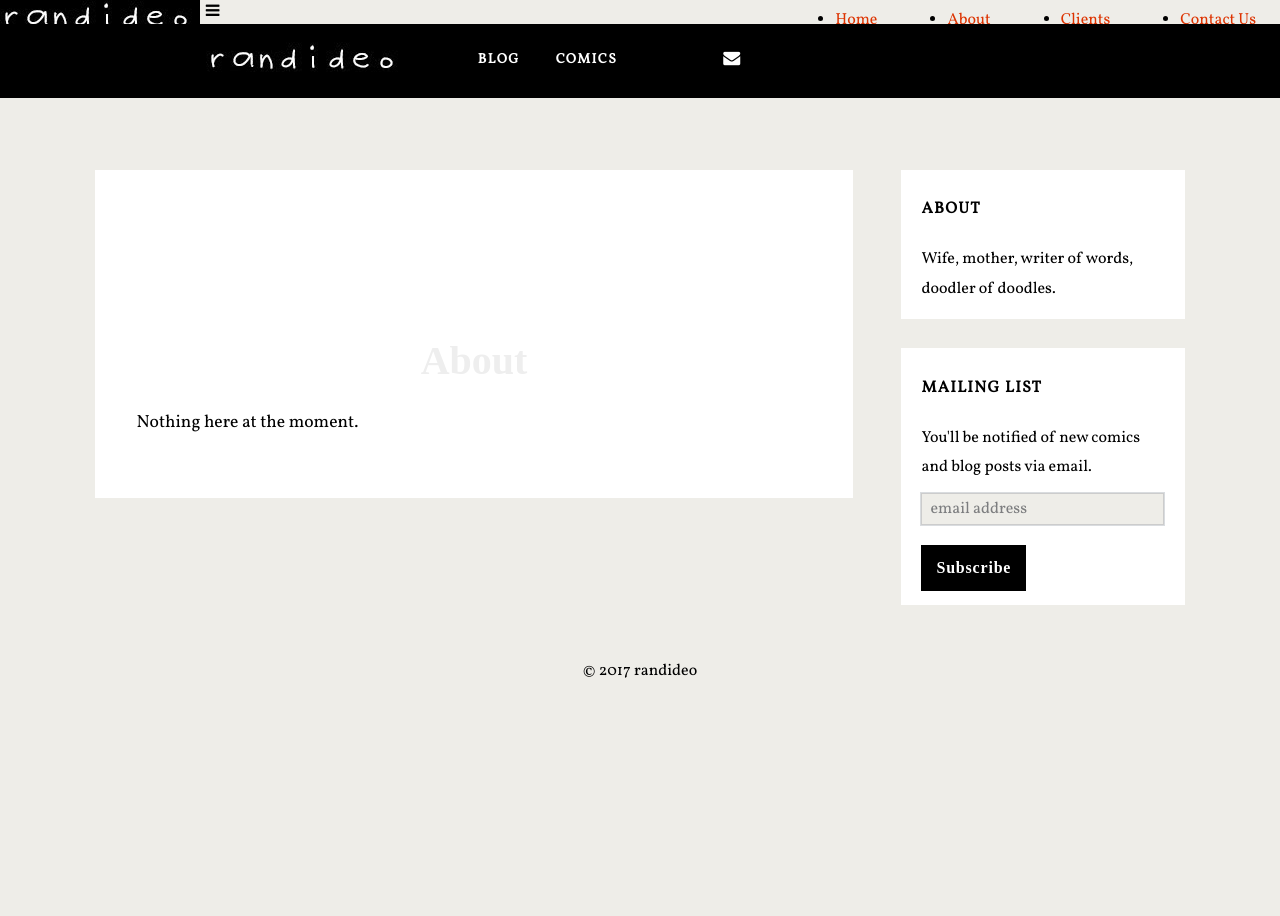
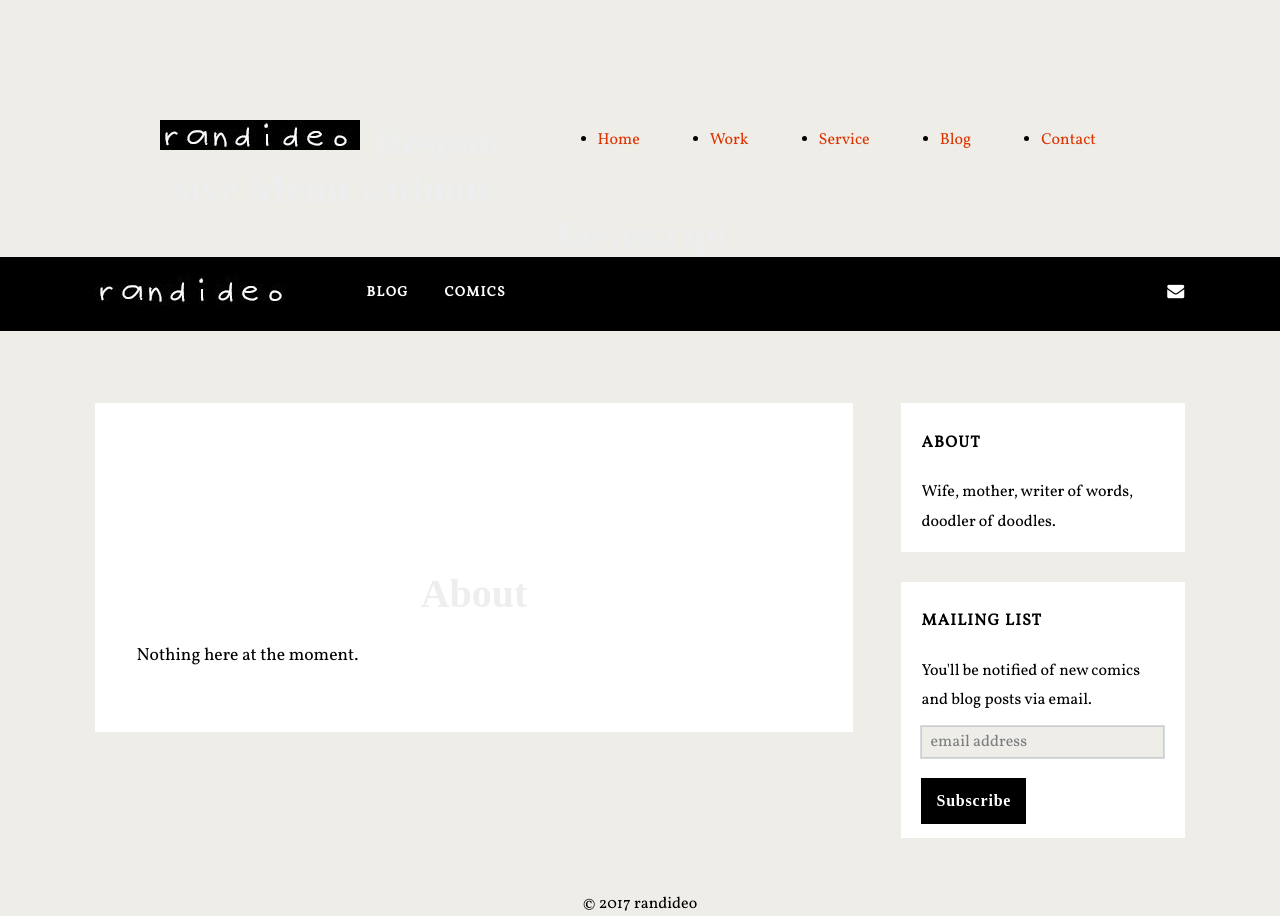
Before and after one commit to randideo/randideo.github.io, a Jekyll site: the page built from about.md, in a window 1280 px wide. Built offline with Jekyll 4.4.1, drawn with Linux system fonts in a browser that asks for light colours; nearby versions of some CDN libraries; some web fonts are replaced; comment, search, counter and statistics services are not loaded.

Commit message:
Create header.html

```diff
--- a/_includes/header.html
+++ b/_includes/header.html
@@ -178,25 +178,32 @@
 </head>
 <body>
 
-	<header id="site-headernbt">
-  <div id="header-content">
-    <div id="title-infonbt">
-     <a href='http://randideo.com/backup' style='display: block'><img alt='randideo' class='site-title' height='30px;' id='Header1_' src='https://randideo.com/imgs/randideo_logo.jpg' style='display: block;padding-left:0px;padding-top:0px;' width='200px; '/>
+	<header>
+  <div class="inner">
+    <nav>
+      <a href='http://randideo.com/backup' style='display: block' class="logo">
+
+<img alt='randideo' class='site-title' height='30px;' id='Header1_' src='https://randideo.com/imgs/randideo_logo.jpg' style='display: block;padding-left:0px;padding-top:0px;' width='200px; '/>
 </a>
-    </div>
-    <nav id="header-nav" role="navigation">
-      <ul class="nav">
+      <input type="checkbox" id="nav" /><label for="nav"></label>
+      <ul>
         <li><a href="#">Home</a></li>
-        <li><a href="#">About</a></li>
-        <li><a href="#">Clients</a></li>
-        <li><a href="#">Contact Us</a></li>
+        <li>
+          <a href="#">Work</a>
+          <ul>
+            <li><a href="#">Web</a></li>
+            <li><a href="#">Print</a></li>
+          </ul>
+        </li>
+        <li><a href="#">Service</a></li>
+        <li><a href="#">Blog</a></li>
+        <li><a href="#">Contact</a></li>
       </ul>
     </nav>
-    <div id="header-nav-toggle" class="is-hidden">
-      <i class="fa fa-bars"></i>
-    </div>
+    <h1>Responsive Menu without Javascript</h1>
   </div>
 </header>
+
 
 
 
```
